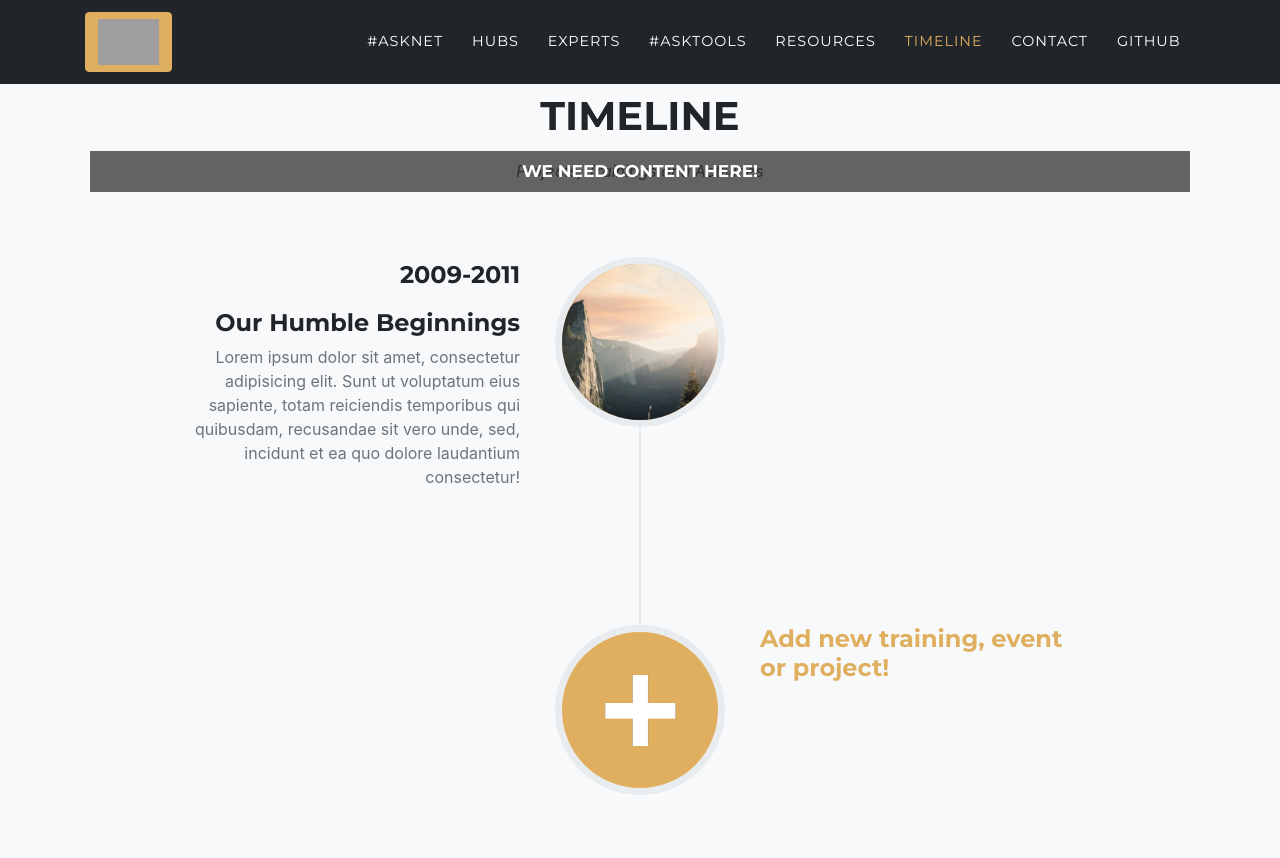
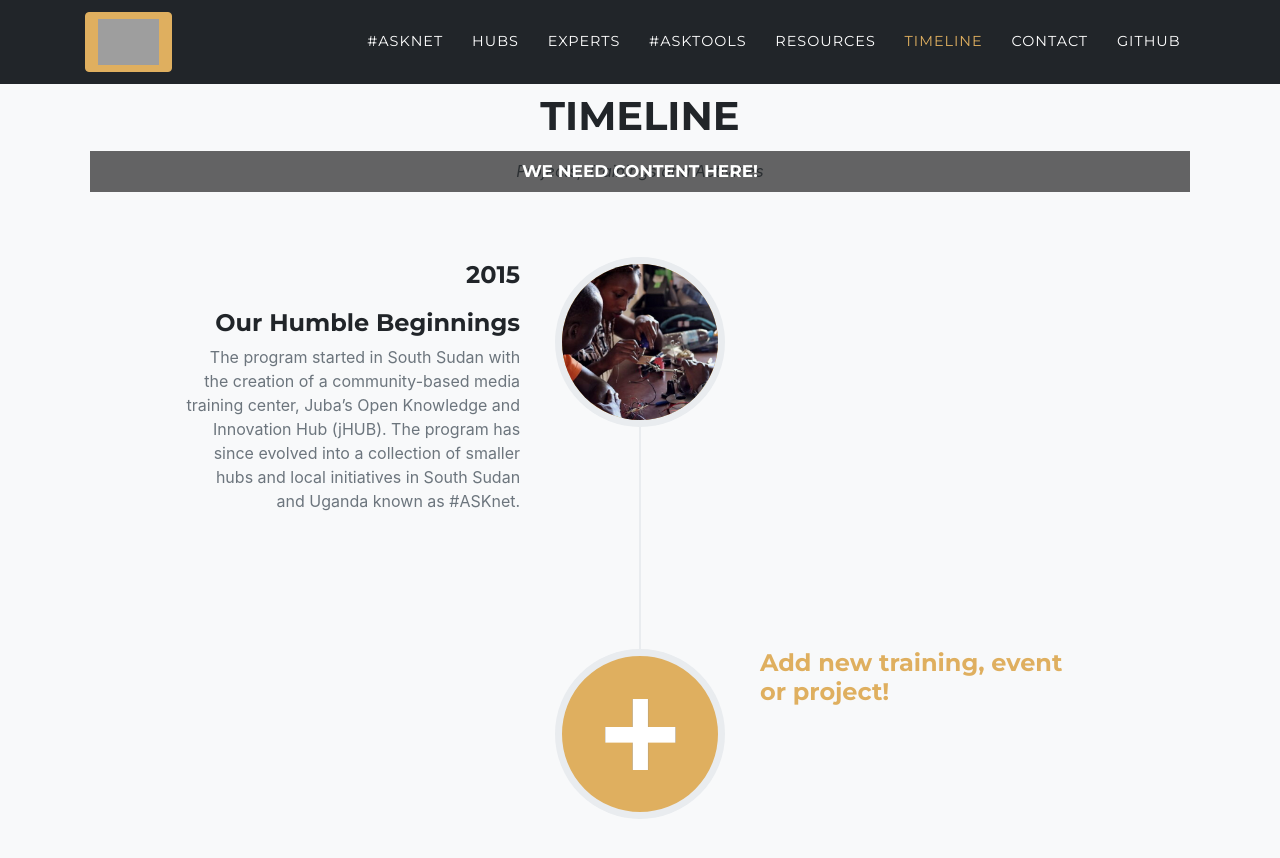
Before and after one commit to ASKnetCommunity/ASKnet.Community, a Jekyll site: the page built from index.md, in a window 1280 px wide and 900 px high, scrolled down 6274 px. Shown: the top 858 px of the window. Built offline with Jekyll 4.4.1, drawn with Linux system fonts in a browser that asks for light colours; some web fonts are replaced; grey boxes are pictures that could not be loaded.

Commit message:
first timeline entry attempt 1 + picture for trying

```diff
--- a/_data/sitetext.yml
+++ b/_data/sitetext.yml
@@ -113,9 +113,9 @@ en: &DEFAULT_EN
     #start_align: "left"
     events:
       - title: "Our Humble Beginnings"
-        year: "2009-2011"
-        desc: "Lorem ipsum dolor sit amet, consectetur adipisicing elit. Sunt ut voluptatum eius sapiente, totam reiciendis temporibus qui quibusdam, recusandae sit vero unde, sed, incidunt et ea quo dolore laudantium consectetur!"
-        image: assets/img/timeline/1.jpg
+        year: "2015"
+        desc: "The program started in South Sudan with the creation of a community-based media training center, Juba’s Open Knowledge and Innovation Hub (jHUB). The program has since evolved into a collection of smaller hubs and local initiatives in South Sudan and Uganda known as #ASKnet."
+        image: assets/img/timeline/1.png
         alt:
         # you can enforce the alignment:
         # align: right
```
Also changed, not shown: assets/img/timeline/1.jpg (deleted), assets/img/timeline/1.png (added).
